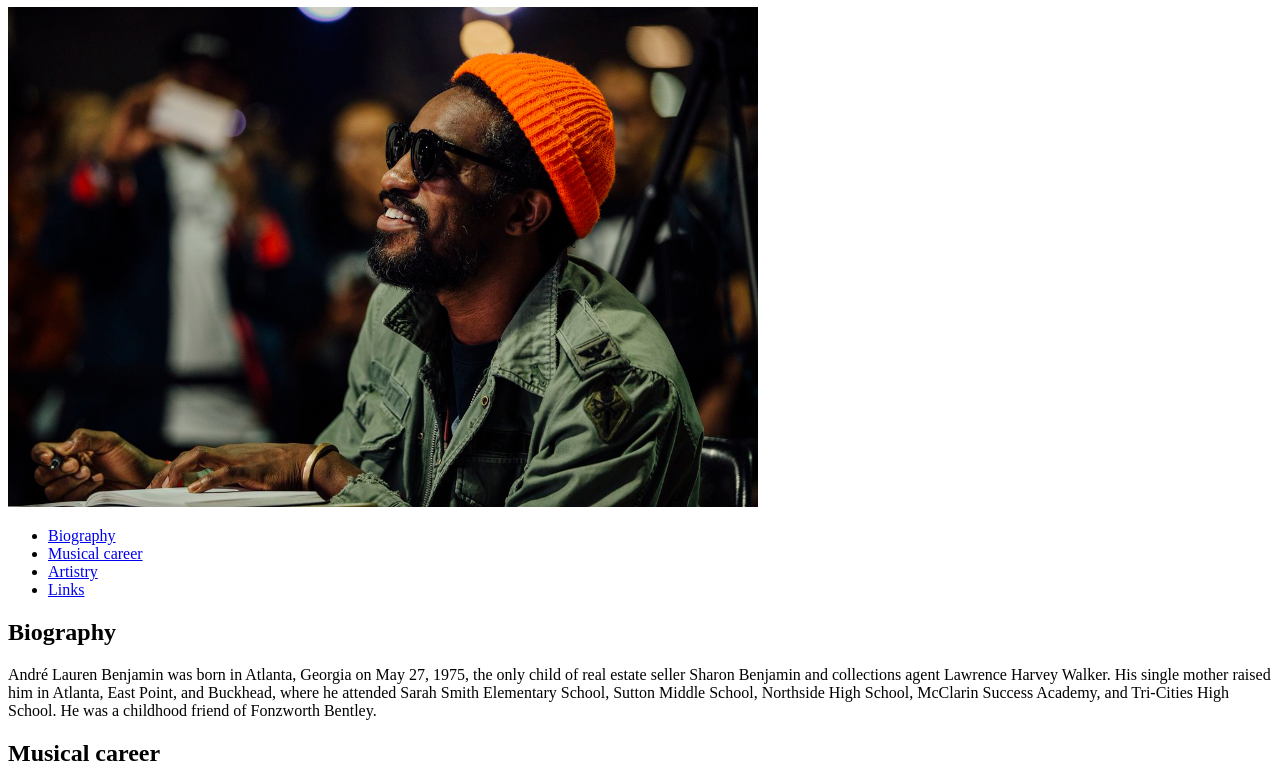
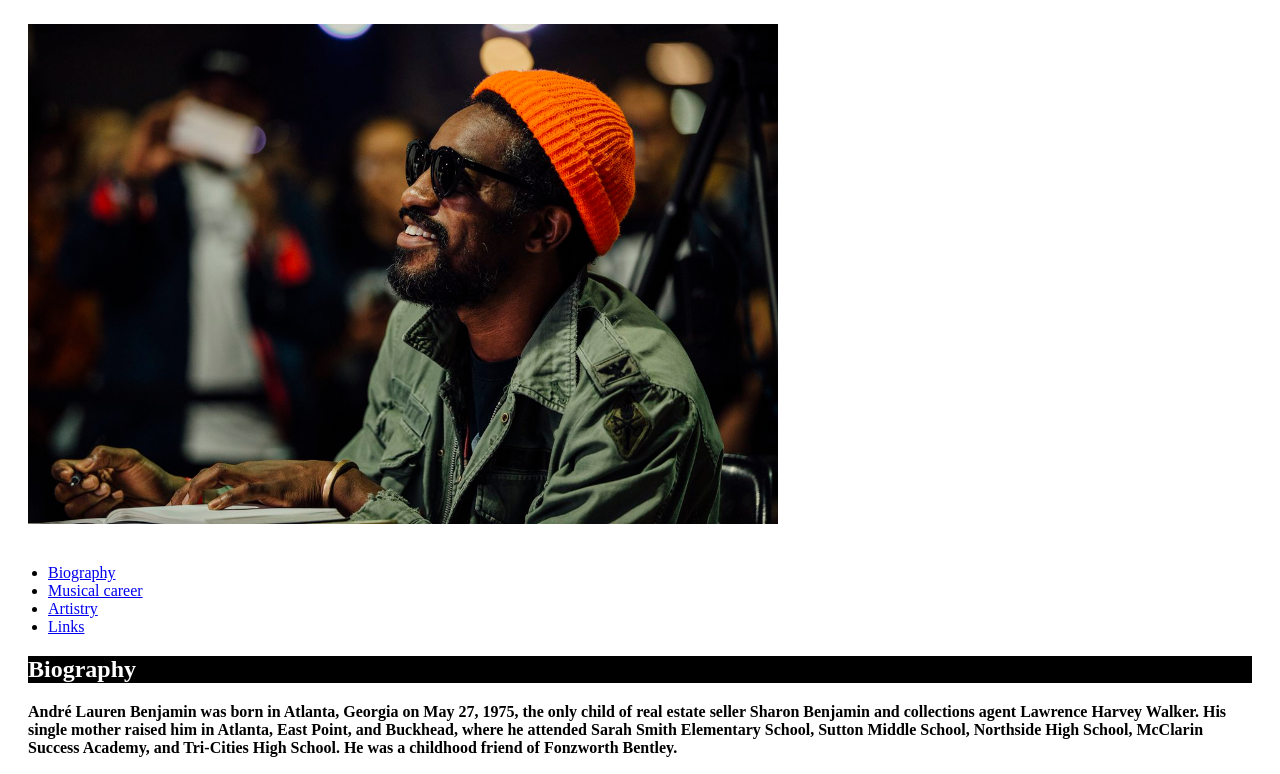
Before and after one commit to 0xwater/MCS, a plain HTML site: page 1_practice/index.html in a window 1280 px wide. Shown: the part 73-847 px from the top of the page. Drawn offline with Linux system fonts and the light colour scheme.

Commit message:
add styles.css, add css link to index.html

```diff
--- a/1_practice/index.html
+++ b/1_practice/index.html
@@ -5,11 +5,11 @@
     <meta http-equiv="X-UA-Compatible" content="IE=edge">
     <meta name="viewport" content="width=device-width, initial-scale=1.0">
     <title>Andre 3000</title>
+    <link rel="stylesheet" href="styles.css"/>
 </head>
 <body>
     <h1>Andre 3000</h1>
     <img src="images/andre3000.jpeg" alt="andre 3000" height="500">
-    <br>
     <ul>
         <li><a href="#biography">Biography</a></li>
         <li><a href="#musical-career">Musical career</a></li>
@@ -20,6 +20,8 @@
     <p>André Lauren Benjamin was born in Atlanta, Georgia on May 27, 1975, the only child of real estate seller Sharon Benjamin and collections agent Lawrence Harvey Walker. His single mother raised him in Atlanta, East Point, and Buckhead, where he attended Sarah Smith Elementary School, Sutton Middle School, Northside High School, McClarin Success Academy, and Tri-Cities High School. He was a childhood friend of Fonzworth Bentley.</p>
     <h2 id="musical-career">Musical career</h2>
     <p>In high school, Benjamin (who was then performing as André) met Antwan "Big Boi" Patton. Benjamin and Patton teamed up to form Outkast. Shortly after graduating, Outkast was signed to the Atlanta-based LaFace label and released their debut album, Southernplayalisticadillacmuzik, in 1994. Buoyed by the success of the single "Player's Ball", the album went platinum by the end of the year and Outkast was named Best New Rap Group of the Year at the 1995 Source Awards.
+        <br>
+        <br>
         On their next two albums, ATLiens (1996) and Aquemini (1998), Outkast experimented with their sound by adding elements of trip hop, soul, and jungle. The albums were also influenced by a return to traditional black music genres, with funk being the most prominent example. Outkast's style and lyricism again received commercial and critical acclaim.</p>
     <h2 id="artistry">Artistry</h2>
     <p>Benjamin's early hip hop influence was Rakim, who inspired him to rap at school talent shows as a teenager.[27] He was also heavily influenced by A Tribe Called Quest, stating that group member Q-Tip is "kind of like the father of all of us, like me, Kanye, Pharrell". </p>
--- /dev/null
+++ b/1_practice/styles.css
@@ -0,0 +1,14 @@
+h1, h2 {
+    background-color: black;
+    color: white;
+    margin: 20px;
+}
+
+p {
+    font-weight: bold;
+    margin: 20px;
+}
+
+img {
+    margin: 20px;
+}
```
